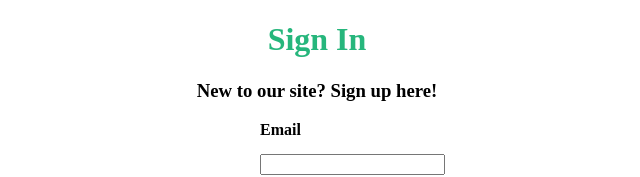
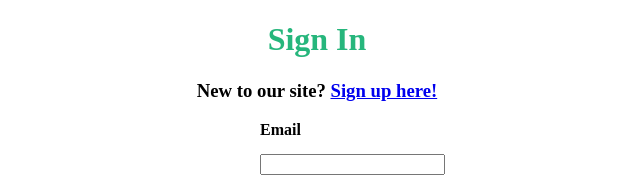
Before and after one commit to akhilavemana/WebDev, a plain HTML site: page SampleLoginPage.html in a window 1280 px wide. Shown: the top 177 px of the page, without its empty margins (323-963 px from the left). Drawn offline with Linux system fonts and the light colour scheme.

Commit message:
adding marks table and sample login page

```diff
--- a/SampleLoginPage.html
+++ b/SampleLoginPage.html
@@ -30,7 +30,9 @@
 
 
 <h1>Sign In</h1>
-<h3>New to our site? <span id="spn">Sign up here!</span></h2>
+<h3>New to our site?
+	<a href="Sign up here!">Sign up here!</a>
+</h3>
 <label class = "lemail"for='uname'><b>Email</b></label>
 <div>
 <input class="imail"type="text" name="uname">
```
